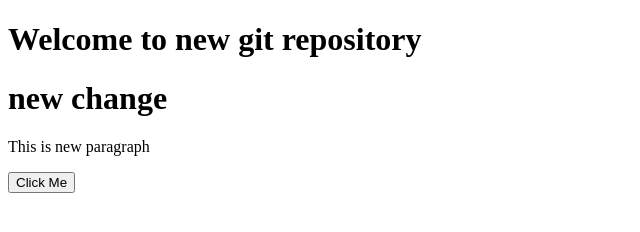
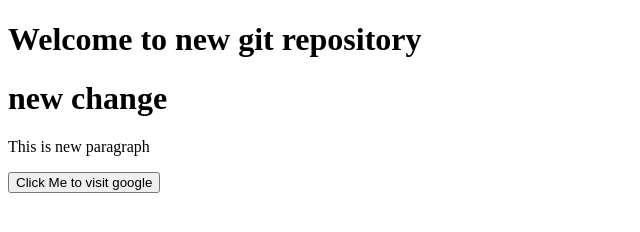
Before and after one commit to pratikjagtap4/JavaScript_Projects, a plain HTML site: page index.html in a window 1280 px wide. Shown: the whole page, without its empty margins (0-640 px from the left). Drawn offline with Linux system fonts and the light colour scheme.

Commit message:
button is changed

```diff
--- a/index.html
+++ b/index.html
@@ -9,6 +9,6 @@
     <h1>Welcome to new git repository</h1>
     <h1>new change</h1>
     <p>This is new paragraph</p>
-    <button class="btn">Click Me</button>
+    <button class="btn">Click Me to visit google</button>
 </body>
 </html>
```
